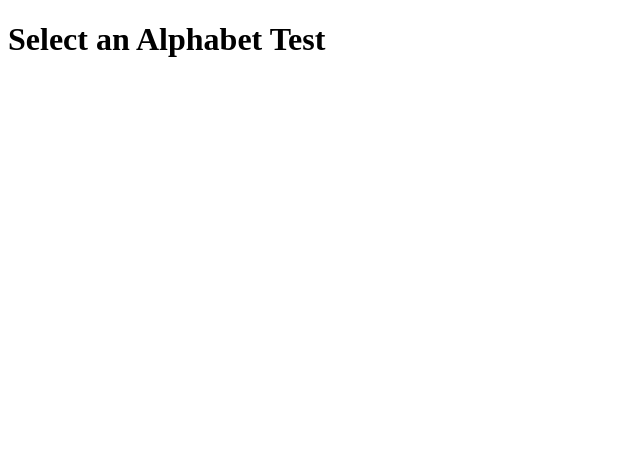
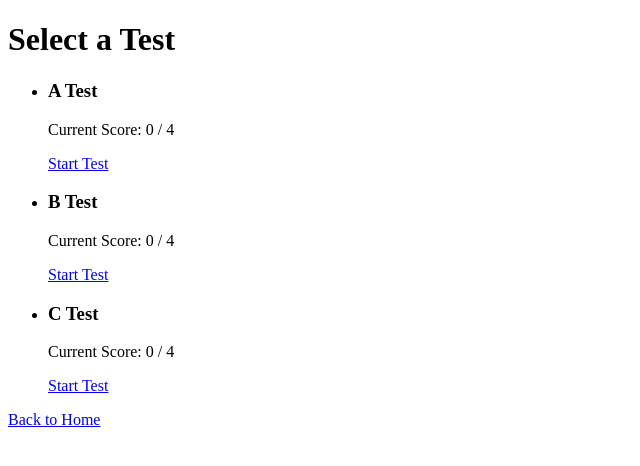
Before and after one commit to suasrp/flask-suasrp-repository-001, a Flask app: page /select_test in a window 1280 px wide. Shown: the top 466 px of the page, without its empty margins (0-640 px from the left). Run offline with Flask 3, Linux system fonts and the light colour scheme.

Commit message:
Update select_test.html 11-14-2024-1224pm

```diff
--- a/templates/select_test.html
+++ b/templates/select_test.html
@@ -6,14 +6,18 @@
     <title>Select Test</title>
 </head>
 <body>
-    <h1>Select an Alphabet Test</h1>
+    <h1>Select a Test</h1>
+
     <ul>
-        {% for letter in letters %}
-            <li><a href="{{ url_for('start_test', letter=letter) }}">Start Test for {{ letter.upper() }}</a></li>
-            <li><a href="{{ url_for('historical_misspelled_word_list') }}">View Historical Misspelled Words</a></li>
-            <li><a href="{{ url_for('edit_misspelled_word_list') }}">Edit Historical Misspelled Words</a></li>
+        {% for letter, words in tests.items() %}
+            <li>
+                <h3>{{ letter|upper }} Test</h3>
+                <p>Current Score: {{ scoring_board[letter]["correct"] }} / {{ scoring_board[letter]["total"] }}</p>
+                <a href="{{ url_for('start_test', letter=letter) }}">Start Test</a>
+            </li>
         {% endfor %}
     </ul>
 
+    <a href="{{ url_for('home') }}">Back to Home</a>
 </body>
 </html>
```
